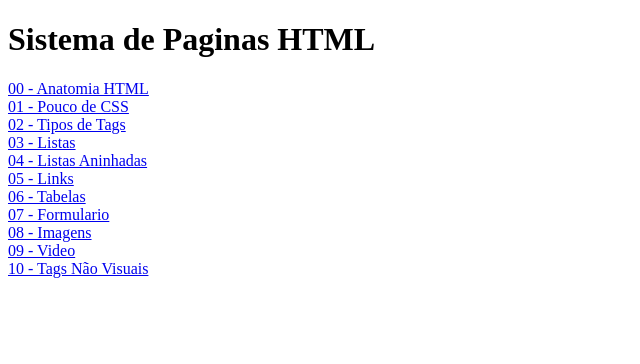
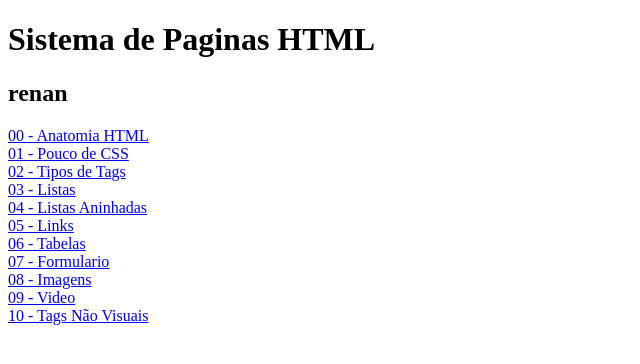
Before and after one commit to RenanCruz7/HTML-CSS, a plain HTML site: page index.html in a window 1280 px wide. Shown: the whole page, without its empty margins (0-640 px from the left). Drawn offline with Linux system fonts and the light colour scheme.

Commit message:
teste no atom

```diff
--- a/index.html
+++ b/index.html
@@ -9,6 +9,7 @@
       <h1>Sistema de Paginas HTML</h1>
     </header>
     <nav>
+      <h1>renan</h1>
       <a href="paginas/anatomia.HTML">00 - Anatomia HTML</a><br />
       <a href="paginas/poucoDeCSS.html">01 - Pouco de CSS</a><br />
       <a href="paginas/tipos_de_tags.html">02 - Tipos de Tags</a><br />
```
